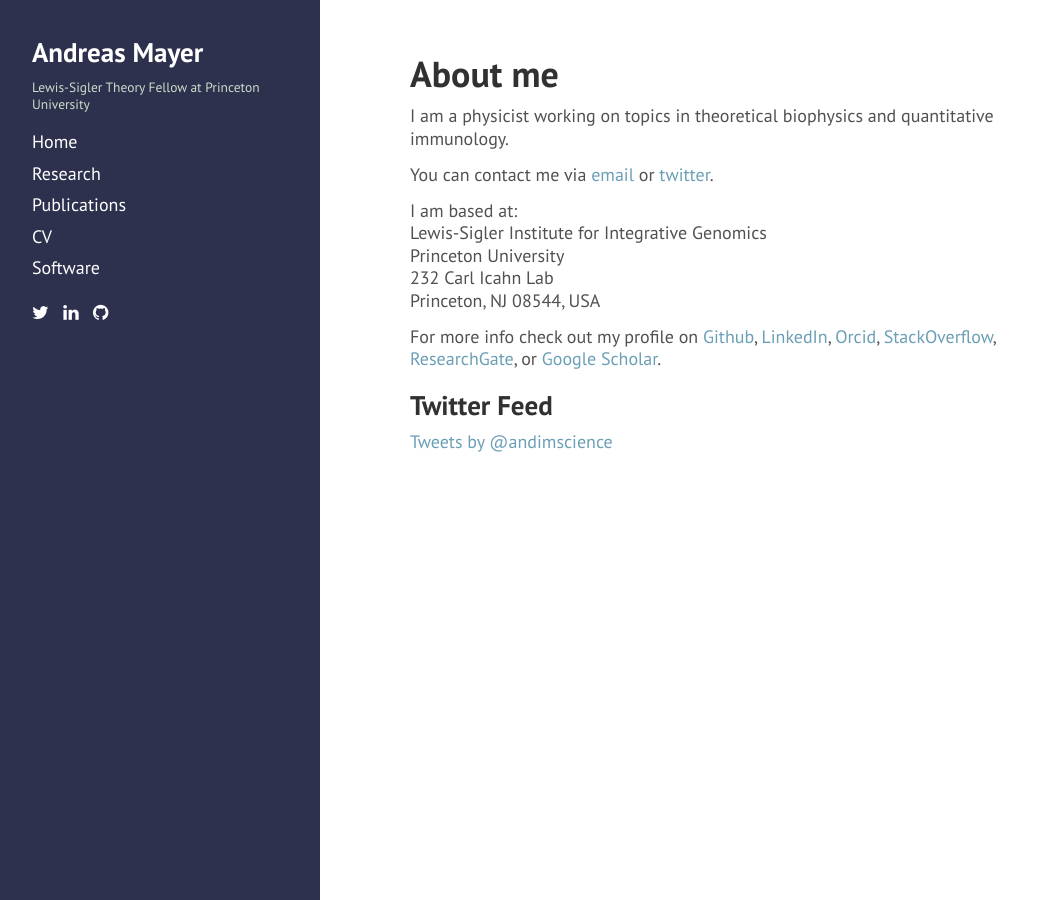
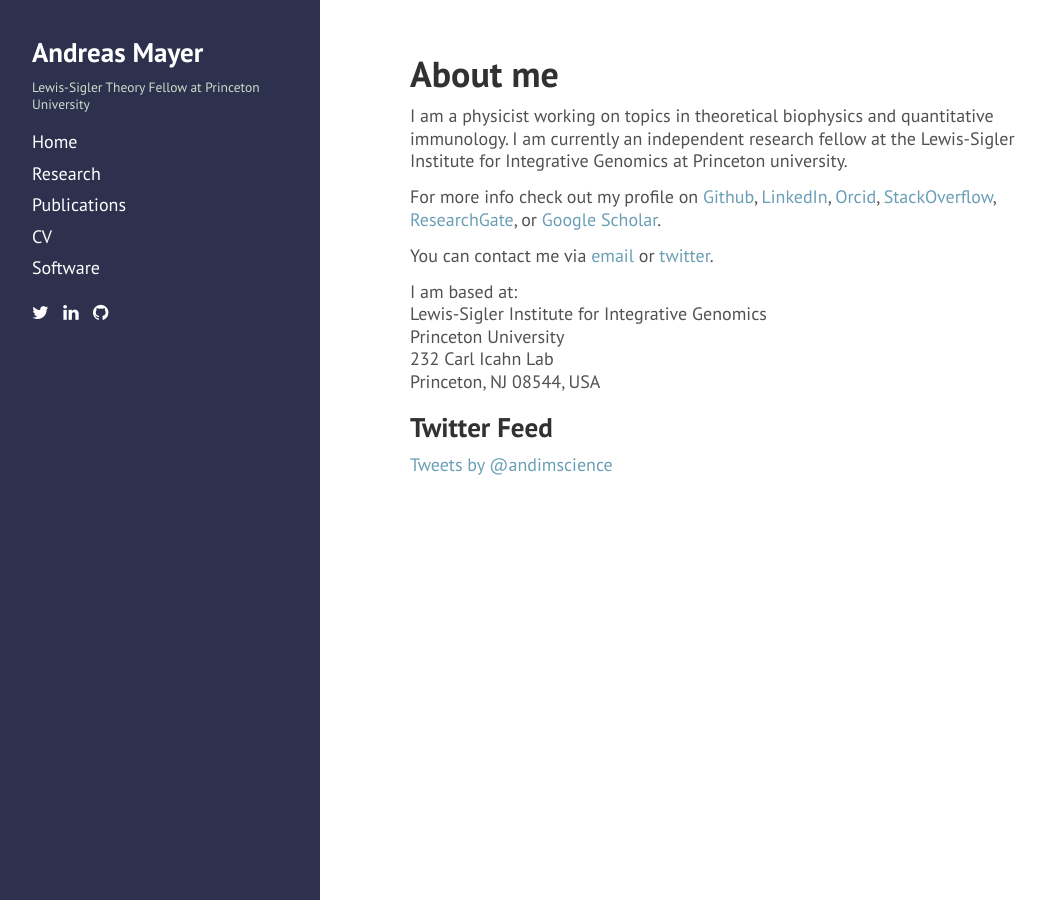
Before and after one commit to andim/andim.github.io, a Jekyll site: the page built from index.md, in a window 1280 px wide. Shown: the whole page, without its empty margins (4-1049 px from the left). Built offline with Jekyll 4.4.1, drawn with Linux system fonts in a browser that asks for light colours; nearby versions of some CDN libraries; comment, search, counter and statistics services are not loaded.

Commit message:
mention position in aboutme

```diff
--- a/index.md
+++ b/index.md
@@ -6,7 +6,9 @@ order: 1
 
 # About me
 
-I am a physicist working on topics in theoretical biophysics and quantitative immunology.
+I am a physicist working on topics in theoretical biophysics and quantitative immunology. I am currently an independent research fellow at the Lewis-Sigler Institute for Integrative Genomics at Princeton university.
+
+For more info check out my profile on [Github](https://github.com/andim), [LinkedIn](https://www.linkedin.com/pub/andreas-mayer/83/49a/a37), [Orcid](http://orcid.org/0000-0002-6643-7622), [StackOverflow](http://stackoverflow.com/users/3223145/andi), [ResearchGate](https://www.researchgate.net/profile/Andreas_Mayer8), or [Google Scholar](http://scholar.google.de/citations?user=BKGAixAAAAAJ).
 
 You can contact me via [email](mailto:andimscience@gmail.com) or [twitter](http://twitter.com/andimscience).
 
```
Also changed, not shown: other parts of index.md (+0 -2 lines).
